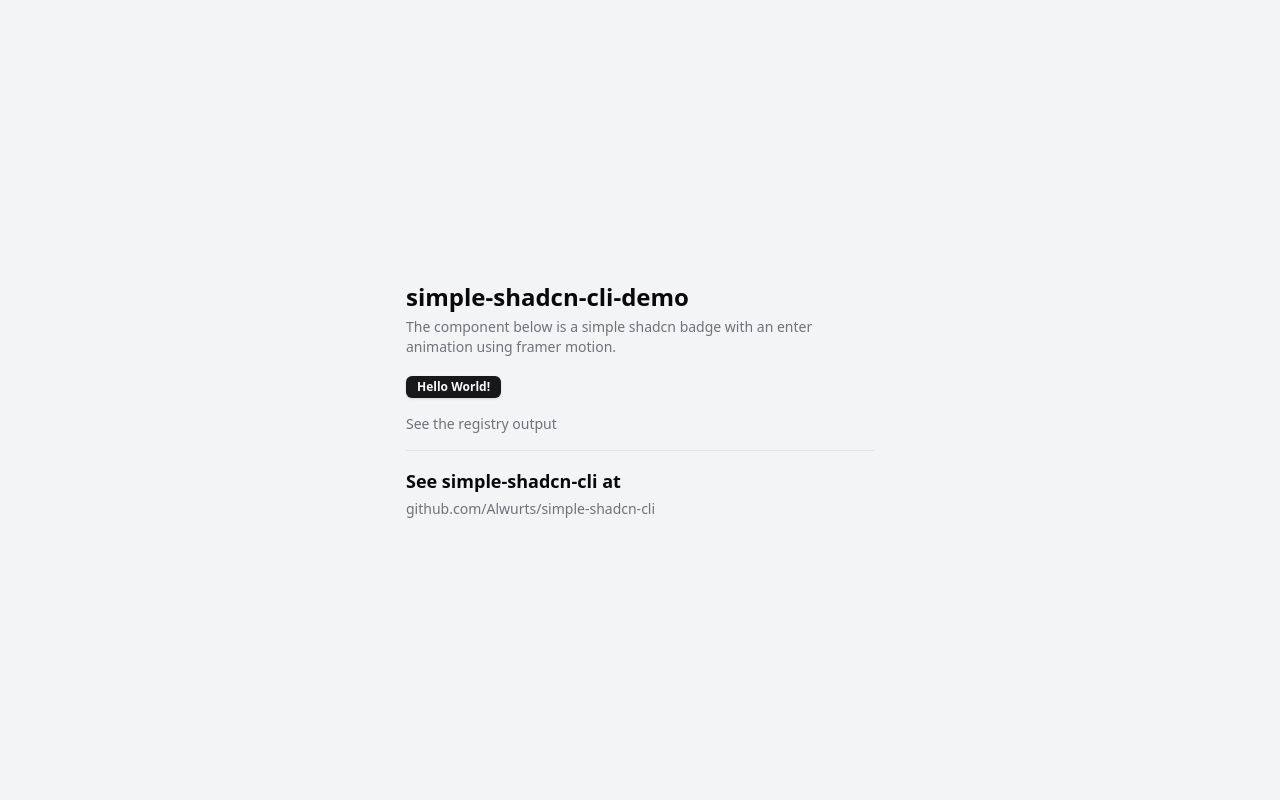
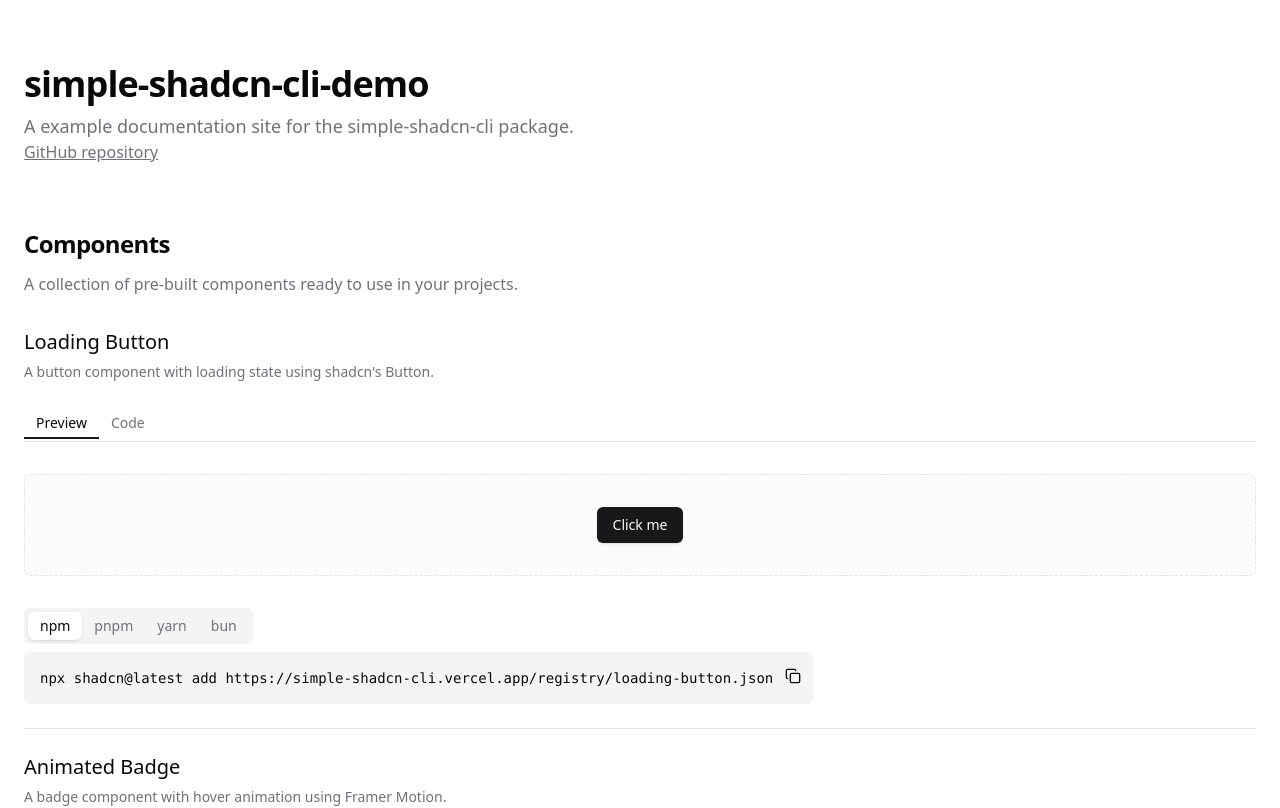
Before and after one commit to Alwurts/simple-shadcn-cli-demo, a React (Vite) app: page / in a window 1280 px wide. Shown: the top 808 px of the page. Built offline with nearby package versions, Linux system fonts and the light colour scheme.

Commit message:
Add registry with examples

```diff
--- a/src/App.tsx
+++ b/src/App.tsx
@@ -1,40 +1,167 @@
-import { AnimatedBadge } from "./components/ui/animated-badge";
-import { Separator } from "./components/ui/separator";
+import { ComponentCard } from "./components/component-card";
+import { LoadingButton } from "./registry/ui/loading-button";
+import { AnimatedBadge } from "./registry/ui/animated-badge";
+import { ConfettiButton } from "./registry/ui/confetti-button";
+import { InstallCommand } from "./components/install-command";
+
+const components = [
+	{
+		title: "Loading Button",
+		description: "A button component with loading state using shadcn's Button.",
+		type: "component" as const,
+		preview: (
+			<LoadingButton
+				onClick={async () => {
+					await new Promise((resolve) => setTimeout(resolve, 2000));
+				}}
+			>
+				Click me
+			</LoadingButton>
+		),
+		installName: "loading-button",
+		code: `import { LoadingButton } from "@/components/ui/loading-button"
+
+export function Example() {
+	return (
+		<LoadingButton
+			onClick={async () => {
+				await new Promise((resolve) => setTimeout(resolve, 2000));
+			}}
+		>
+			Click me
+		</LoadingButton>
+	);
+}`,
+	},
+	{
+		title: "Animated Badge",
+		description: "A badge component with hover animation using Framer Motion.",
+		type: "component" as const,
+		preview: <AnimatedBadge>Hover me!</AnimatedBadge>,
+		installName: "animated-badge",
+		code: `import { AnimatedBadge } from "@/components/ui/animated-badge"
+
+export function Example() {
+	return <AnimatedBadge>Hover me!</AnimatedBadge>;
+}`,
+	},
+	{
+		title: "Confetti Button",
+		description: "A button that shoots confetti when clicked.",
+		type: "component" as const,
+		preview: <ConfettiButton>Celebrate! 🎉</ConfettiButton>,
+		installName: "confetti-button",
+		code: `import { ConfettiButton } from "@/components/ui/confetti-button"
+
+export function Example() {
+	return <ConfettiButton>Celebrate! 🎉</ConfettiButton>;
+}`,
+	},
+];
+
+const hooks = [
+	{
+		title: "useLocalStorage",
+		description: "A hook for managing state in localStorage with type safety.",
+		type: "hook" as const,
+		installName: "use-local-storage",
+		code: `import { useState } from "react";
+
+export function useLocalStorage<T>(key: string, initialValue: T) {
+	const [storedValue, setStoredValue] = useState<T>(() => {
+		try {
+			const item = window.localStorage.getItem(key);
+			return item ? JSON.parse(item) : initialValue;
+		} catch (error) {
+			console.error("Error reading from localStorage:", error);
+			return initialValue;
+		}
+	});
+
+	const setValue = (value: T | ((val: T) => T)) => {
+		try {
+			const valueToStore = value instanceof Function ? value(storedValue) : value;
+			setStoredValue(valueToStore);
+			window.localStorage.setItem(key, JSON.stringify(valueToStore));
+		} catch (error) {
+			console.error("Error writing to localStorage:", error);
+		}
+	};
+
+	return [storedValue, setValue] as const;
+}`,
+	},
+];
 
 function App() {
 	return (
-		<main className="bg-gray-100 min-h-screen flex items-center justify-center">
-			<div className="w-[500px] mx-auto flex flex-col gap-4 p-4">
-				<div className="flex flex-col gap-1">
-					<h1 className="text-2xl font-bold">simple-shadcn-cli-demo</h1>
-					<p className="text-sm text-muted-foreground">
-						The component below is a simple shadcn badge with an enter animation
-						using framer motion.
-					</p>
-				</div>
-				<AnimatedBadge delay={0.2}>Hello World!</AnimatedBadge>
-				<a
-					href="/registry/animated-badge.json"
-					rel="noreferrer"
-					target="_blank"
-					className="text-sm text-muted-foreground hover:underline"
-				>
-					See the registry output
-				</a>
-				<Separator />
-				<div className="flex flex-col gap-1">
-					<h2 className="text-lg font-bold">See simple-shadcn-cli at </h2>
-					<a
-						href="https://github.com/Alwurts/simple-shadcn-cli"
-						rel="noreferrer"
-						target="_blank"
-						className="text-sm text-muted-foreground hover:underline"
-					>
-						github.com/Alwurts/simple-shadcn-cli
-					</a>
+		<div className="min-h-screen bg-background">
+			<div className="container mx-auto py-8 px-4 sm:py-16 sm:px-6">
+				<div className="flex flex-col gap-8 sm:gap-16">
+					<div className="space-y-2">
+						<h1 className="text-3xl sm:text-4xl font-bold tracking-tight">
+							simple-shadcn-cli-demo
+						</h1>
+						<p className="text-base sm:text-lg text-muted-foreground">
+							A example documentation site for the simple-shadcn-cli package.
+						</p>
+						<a
+							href="https://github.com/Alwurts/simple-shadcn-cli"
+							className="text-muted-foreground underline"
+						>
+							GitHub repository
+						</a>
+					</div>
+
+					<div className="grid gap-4 sm:gap-8">
+						<section>
+							<div className="mb-2">
+								<h2 className="text-xl sm:text-2xl font-semibold tracking-tight mb-2 sm:mb-3">
+									Components
+								</h2>
+								<p className="text-sm sm:text-base text-muted-foreground">
+									A collection of pre-built components ready to use in your
+									projects.
+								</p>
+							</div>
+							<div className="divide-y">
+								{components.map((component) => (
+									<div key={component.title} className="py-6">
+										<ComponentCard {...component} />
+										<InstallCommand
+											url="https://simple-shadcn-cli.vercel.app/registry"
+											componentName={component.installName}
+										/>
+									</div>
+								))}
+							</div>
+						</section>
+
+						<section>
+							<div className="mb-2">
+								<h2 className="text-xl sm:text-2xl font-semibold tracking-tight mb-2 sm:mb-3">
+									Hooks
+								</h2>
+								<p className="text-sm sm:text-base text-muted-foreground">
+									Custom React hooks for common functionality.
+								</p>
+							</div>
+							<div className="divide-y">
+								{hooks.map((hook) => (
+									<div key={hook.title} className="py-6">
+										<ComponentCard {...hook} />
+										<InstallCommand
+											url="https://simple-shadcn-cli.vercel.app/registry"
+											componentName={hook.installName}
+										/>
+									</div>
+								))}
+							</div>
+						</section>
+					</div>
 				</div>
 			</div>
-		</main>
+		</div>
 	);
 }
 
--- /dev/null
+++ b/src/registry/index.ts
@@ -0,0 +1,6 @@
+import type { Registry } from "simple-shadcn-cli/types";
+
+import { ui } from "./registry-ui";
+import { hooks } from "./registry-hook";
+
+export const registry: Registry = [...ui, ...hooks];
--- /dev/null
+++ b/src/registry/registry-hook.ts
@@ -0,0 +1,10 @@
+import type { Registry } from "simple-shadcn-cli/types";
+
+export const hooks: Registry = [
+	{
+		name: "use-local-storage",
+		type: "registry:hook",
+		description: "A hook to use local storage",
+		files: [{ type: "registry:hook", path: "hooks/use-local-storage.ts" }],
+	},
+];
--- /dev/null
+++ b/src/registry/registry-ui.ts
@@ -0,0 +1,28 @@
+import type { Registry } from "simple-shadcn-cli/types";
+
+export const ui: Registry = [
+	{
+		name: "loading-button",
+		type: "registry:ui",
+		description: "A button component with loading state using shadcn's Button.",
+		dependencies: ["lucide-react"],
+		registryDependencies: ["button"],
+		files: [{ type: "registry:ui", path: "ui/loading-button.tsx" }],
+	},
+	{
+		name: "animated-badge",
+		type: "registry:ui",
+		description: "A badge component with hover animation using Framer Motion.",
+		dependencies: ["framer-motion"],
+		registryDependencies: ["badge"],
+		files: [{ type: "registry:ui", path: "ui/animated-badge.tsx" }],
+	},
+	{
+		name: "confetti-button",
+		type: "registry:ui",
+		description: "A button that shoots confetti when clicked.",
+		dependencies: ["canvas-confetti", "@types/canvas-confetti"],
+		registryDependencies: ["button"],
+		files: [{ type: "registry:ui", path: "ui/confetti-button.tsx" }],
+	},
+];
--- a/src/components/ui/animated-badge.tsx
+++ b/src/registry/ui/animated-badge.tsx
@@ -4,27 +4,15 @@
 import { cn } from "@/lib/utils";
 import { motion } from "framer-motion";
 
-interface AnimatedBadgeProps extends BadgeProps {
-	animate?: boolean;
-	delay?: number;
-}
-
 export function AnimatedBadge({
 	children,
 	className,
-	animate = true,
-	delay = 0,
 	...props
-}: AnimatedBadgeProps) {
+}: BadgeProps) {
 	return (
 		<motion.div
-			initial={animate ? { opacity: 0, scale: 0.8 } : undefined}
-			animate={animate ? { opacity: 1, scale: 1 } : undefined}
-			transition={{
-				duration: 0.3,
-				delay,
-				ease: [0, 0.71, 0.2, 1.01],
-			}}
+			whileHover={{ scale: 1.1, rotate: [0, -5, 5, 0] }}
+			transition={{ duration: 0.3 }}
 		>
 			<Badge className={cn(className)} {...props}>
 				{children}
--- /dev/null
+++ b/src/registry/ui/confetti-button.tsx
@@ -0,0 +1,30 @@
+import { Button } from "@/components/ui/button";
+import type { ButtonProps } from "@/components/ui/button";
+import confetti from "canvas-confetti";
+import { forwardRef } from "react";
+
+export interface ConfettiButtonProps extends ButtonProps {
+	confettiConfig?: confetti.Options;
+}
+
+export const ConfettiButton = forwardRef<
+	HTMLButtonElement,
+	ConfettiButtonProps
+>(({ onClick, confettiConfig, ...props }, ref) => {
+	const handleClick = async (e: React.MouseEvent<HTMLButtonElement>) => {
+		const rect = (e.target as HTMLElement).getBoundingClientRect();
+		const x = (rect.left + rect.width / 2) / window.innerWidth;
+		const y = (rect.top + rect.height / 2) / window.innerHeight;
+
+		confetti({
+			particleCount: 100,
+			spread: 70,
+			origin: { x, y },
+			...confettiConfig,
+		});
+
+		onClick?.(e);
+	};
+
+	return <Button ref={ref} onClick={handleClick} {...props} />;
+});
--- /dev/null
+++ b/src/registry/ui/loading-button.tsx
@@ -0,0 +1,35 @@
+"use client";
+
+import { Button } from "@/components/ui/button";
+import { Loader2 } from "lucide-react";
+import { useState } from "react";
+
+interface LoadingButtonProps extends React.ButtonHTMLAttributes<HTMLButtonElement> {
+  children: React.ReactNode;
+}
+
+export function LoadingButton({ children, onClick, ...props }: LoadingButtonProps) {
+  const [isLoading, setIsLoading] = useState(false);
+
+  const handleClick = async (e: React.MouseEvent<HTMLButtonElement>) => {
+    if (onClick) {
+      setIsLoading(true);
+      try {
+        await onClick(e);
+      } finally {
+        setIsLoading(false);
+      }
+    }
+  };
+
+  return (
+    <Button
+      onClick={handleClick}
+      disabled={isLoading}
+      {...props}
+    >
+      {isLoading && <Loader2 className="mr-2 h-4 w-4 animate-spin" />}
+      {children}
+    </Button>
+  );
+}
```
Also changed, not shown: src/registry/hooks/use-local-storage.ts (renamed from src/hooks/use-local-storage.ts).
